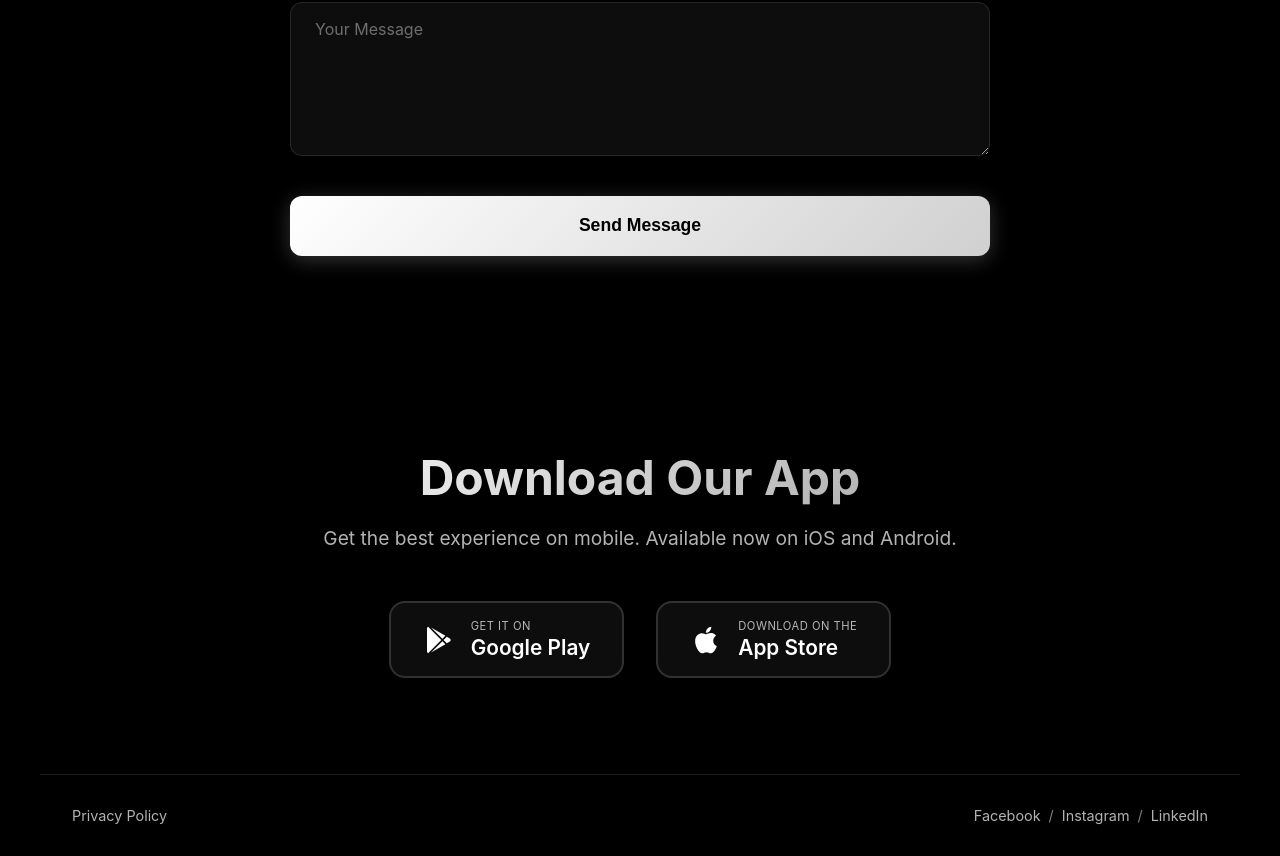
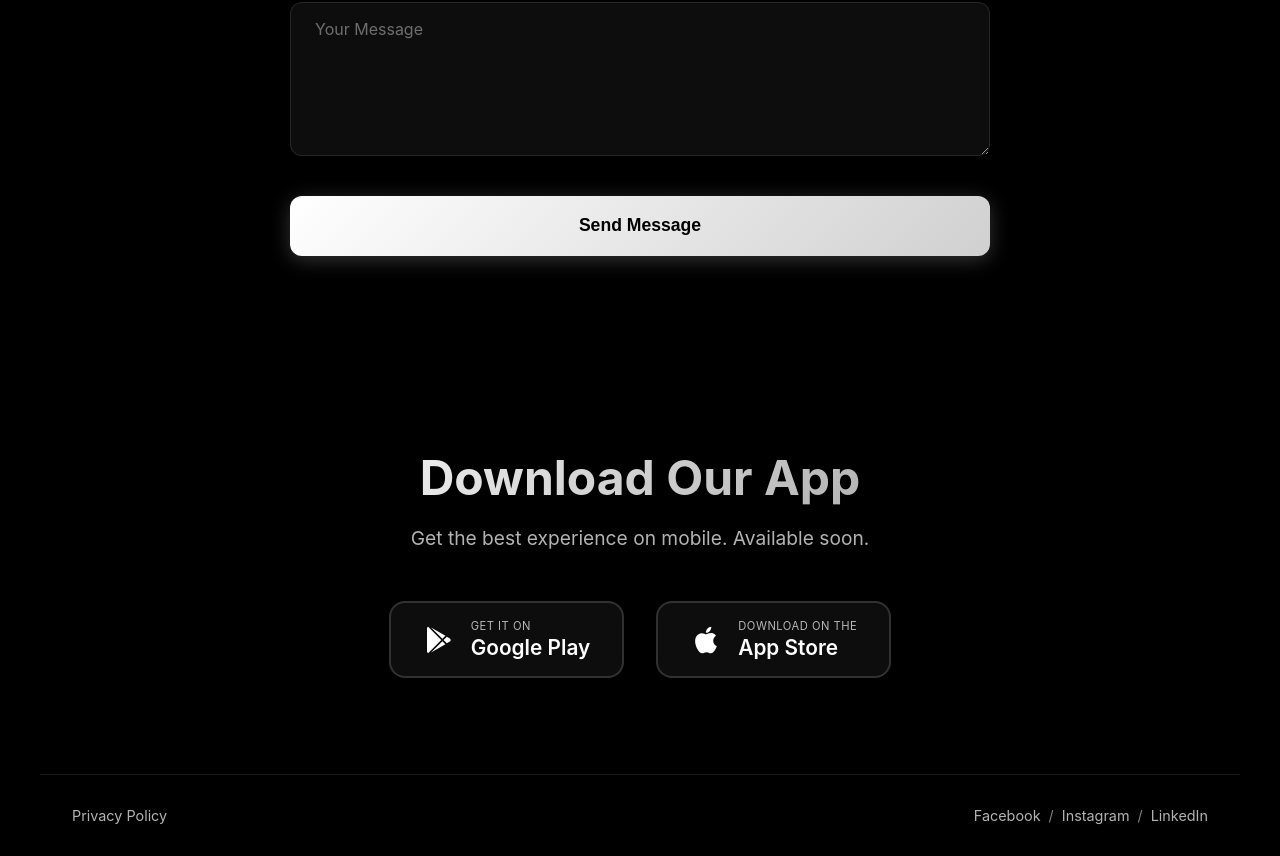
Before and after one commit to ratatons/The-Flag-Website, a React (Create React App) app: page / in a window 1280 px wide. Shown: the part 2107-2963 px from the top of the page. Built offline with nearby package versions, Linux system fonts and the light colour scheme; the HTML template or start-up script is replaced by a standard one.

Commit message:
available soon

```diff
--- a/src/App.js
+++ b/src/App.js
@@ -36,7 +36,7 @@ function App() {
       successMessage: 'Message sent! We will get back to you soon.',
       errorMessage: 'There was a problem sending. Please try again.',
       downloadApp: 'Download Our App',
-      downloadDescription: 'Get the best experience on mobile. Available now on iOS and Android.',
+      downloadDescription: 'Get the best experience on mobile. Available soon.',
       getItOn: 'GET IT ON',
       googlePlay: 'Google Play',
       downloadOn: 'Download on the',
@@ -61,7 +61,7 @@ function App() {
       successMessage: 'Message envoyé ! Nous vous répondrons bientôt.',
       errorMessage: "Un problème est survenu lors de l'envoi. Veuillez réessayer.",
       downloadApp: 'Téléchargez notre application',
-      downloadDescription: 'Obtenez la meilleure expérience sur mobile. Disponible maintenant sur iOS et Android.',
+      downloadDescription: 'Obtenez la meilleure expérience sur mobile. Bientôt disponible.',
       getItOn: 'DISPONIBLE SUR',
       googlePlay: 'Google Play',
       downloadOn: 'Télécharger sur',
```
